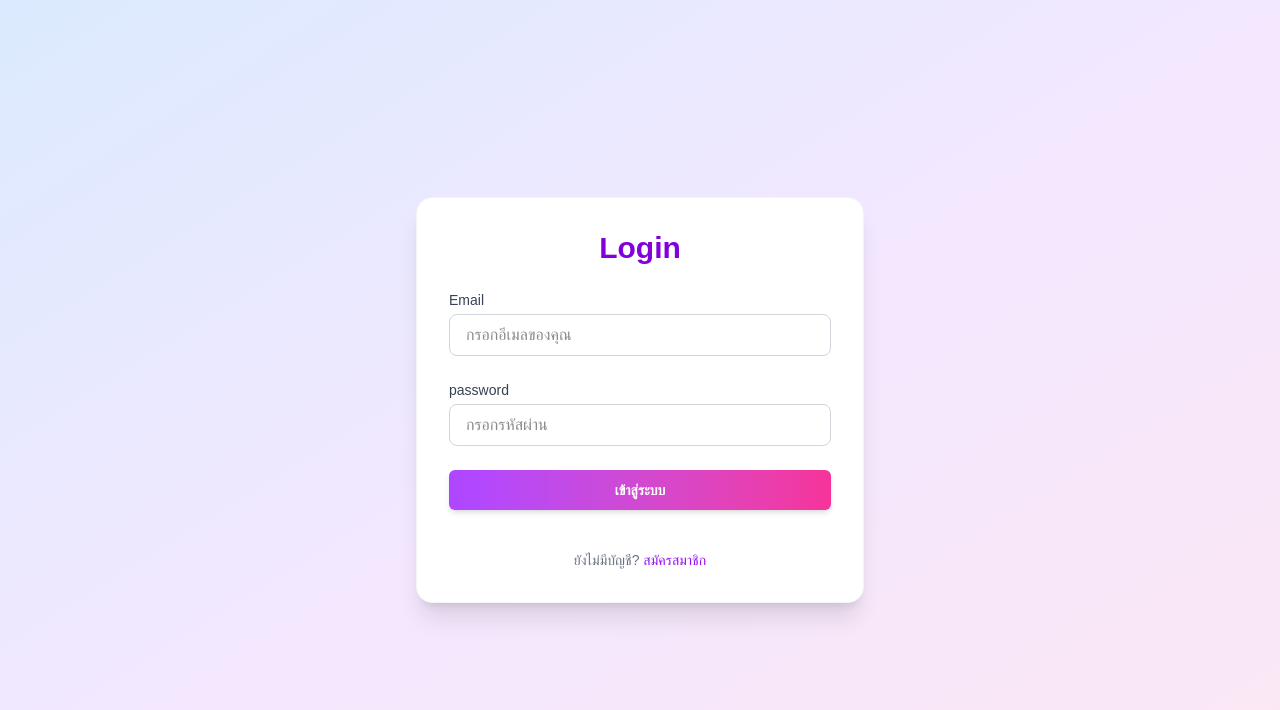
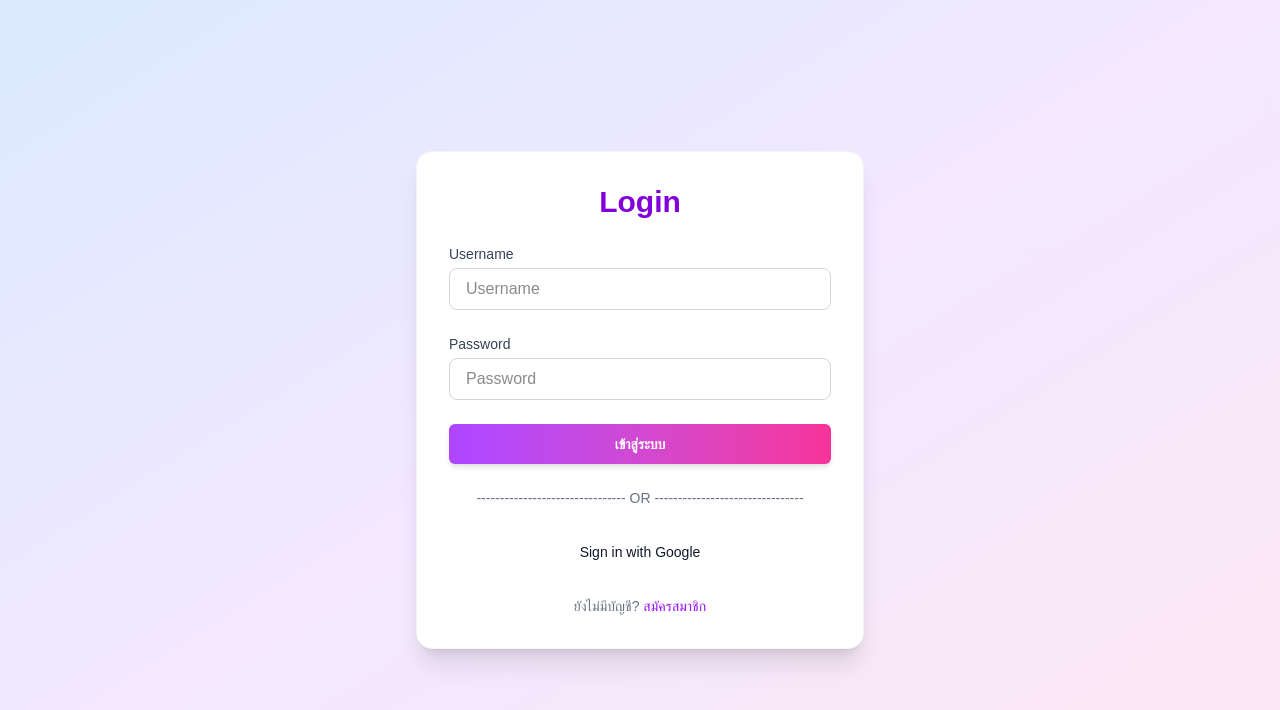
Before and after one commit to Sekiuu/ladbang-hub, a Next.js app in the folder client/: page /login in a window 1280 px wide. Shown: the top 710 px of the page. Built offline with nearby package versions, Linux system fonts and the light colour scheme.

Commit message:
sign in/login Update interfeace and Update Navbar on Login / Sing in Hiden

```diff
--- a/client/app/components/ui/NavbarWrapper.tsx
+++ b/client/app/components/ui/NavbarWrapper.tsx
@@ -4,12 +4,20 @@ import React from "react";
 import { usePathname } from "next/navigation";
 import Navbar from "./Navbar";
 
+/**
+ * NavbarWrapper conditionally hides the Navbar on specific auth pages only
+ * (login and signin). This keeps the Navbar component and layout imports
+ * intact so the Navbar code can be reused elsewhere.
+ */
 export default function NavbarWrapper(): React.ReactElement | null {
   const pathname = usePathname();
 
-  // Hide navbar on the login page
   if (!pathname) return null;
+
+  // Lock-hide the Navbar only on the login and signin routes so the component
+  // remains usable on other pages and can be imported elsewhere.
   if (pathname.startsWith("/login")) return null;
+  if (pathname.startsWith("/signin")) return null;
 
   return <Navbar />;
 }
--- a/client/app/login/page.tsx
+++ b/client/app/login/page.tsx
@@ -1,13 +1,13 @@
 "use client";
 import React from "react";
 import { useState } from "react";
+import Link from "next/link";
 import { signIn } from "next-auth/react";
 import { useRouter } from "next/navigation";
 import ButtonUI from "../components/ui/Button";
-import Navbar from "../components/ui/Navbar";
 
 export default function LoginPage() {
-  const [email, setEmail] = useState("");
+  const [username, setUsername] = useState("");
   const [password, setPassword] = useState("");
   const [isLoading, setIsLoading] = useState(false);
   const [error, setError] = useState<string | null>(null);
@@ -19,13 +19,9 @@ export default function LoginPage() {
     setError(null);
 
     try {
-      console.log({
-        email,
-        password,
-        redirect: false,
-      });
+      // Use NextAuth credentials provider for username/password.
       const result = await signIn("credentials", {
-        email,
+        username,
         password,
         redirect: false,
       });
@@ -41,6 +37,14 @@ export default function LoginPage() {
       setIsLoading(false);
     }
   };
+  React.useEffect(() => {
+    try {
+      const saved = localStorage.getItem("savedEmail");
+      if (saved) setUsername(saved);
+    } catch (e) {
+      // ignore in non-browser
+    }
+  }, []);
   return (
     <div className="min-h-screen flex items-center justify-center bg-gradient-to-br from-blue-100 via-purple-100 to-pink-100">
       <div className="w-full max-w-md p-8 bg-white rounded-2xl shadow-xl border border-gray-100">
@@ -54,16 +58,16 @@ export default function LoginPage() {
               htmlFor="email"
               className="block text-sm font-medium text-gray-700 mb-1"
             >
-              Email
+              Username
             </label>
             <input
               type="email"
               id="email"
-              value={email}
-              onChange={(e) => setEmail(e.target.value)}
+              value={username}
+              onChange={(e) => setUsername(e.target.value)}
               required
               className="w-full px-4 py-2 border border-gray-300 rounded-lg focus:outline-none focus:ring-2 focus:ring-purple-400 transition"
-              placeholder="กรอกอีเมลของคุณ"
+              placeholder="Username"
             />
           </div>
           <div>
@@ -71,7 +75,7 @@ export default function LoginPage() {
               htmlFor="password"
               className="block text-sm font-medium text-gray-700 mb-1"
             >
-              password
+              Password
             </label>
             <input
               type="password"
@@ -80,7 +84,7 @@ export default function LoginPage() {
               onChange={(e) => setPassword(e.target.value)}
               required
               className="w-full px-4 py-2 border border-gray-300 rounded-lg focus:outline-none focus:ring-2 focus:ring-purple-400 transition"
-              placeholder="กรอกรหัสผ่าน"
+              placeholder="Password"
             />
           </div>
           <ButtonUI
@@ -90,11 +94,20 @@ export default function LoginPage() {
           >
             {isLoading ? "กำลังเข้าสู่ระบบ..." : "เข้าสู่ระบบ"}
           </ButtonUI>
+          <div className="text-center text-sm text-gray-500 ">
+            -------------------------------- OR --------------------------------
+          </div>
+          <div className="text-center mt-2">
+            <ButtonUI type="button" variant="ghost" size="md" className="w-full" onClick={() => signIn("google", { callbackUrl: "/signin?from=google" })}>
+              Sign in with Google
+            </ButtonUI>
+          </div>
+
           <div className="text-center text-sm text-gray-500 mt-4">
             ยังไม่มีบัญชี?{" "}
-            <a href="#" className="text-purple-600 hover:underline">
+            <Link href="/signin" className="text-purple-600 hover:underline">
               สมัครสมาชิก
-            </a>
+            </Link>
           </div>
         </form>
       </div>
--- a/client/app/profile/page.tsx
+++ b/client/app/profile/page.tsx
@@ -37,7 +37,7 @@ export default function ProfilePage() {
                 User ID
               </label>
               <p className="mt-1 text-sm text-gray-900">
-                {session?.user?.id || "Not available"}
+                {(session?.user as any)?.id || "Not available"}
               </p>
             </div>
           </div>
--- /dev/null
+++ b/client/app/signin/page.tsx
@@ -0,0 +1,97 @@
+"use client";
+
+import React, { useState, useEffect } from "react";
+import { useRouter, useSearchParams } from "next/navigation";
+import ButtonUI from "../components/ui/Button";
+import { signIn, useSession } from "next-auth/react";
+import Link from "next/link";
+
+
+export default function Page() {
+  const [name, setName] = useState("");
+  const [email, setEmail] = useState("");
+  const [password, setPassword] = useState("");
+  const [isLoading, setIsLoading] = useState(false);
+  const [error, setError] = useState<string | null>(null);
+  const router = useRouter();
+  const searchParams = useSearchParams();
+  const from = searchParams?.get("from");
+
+  // try to read session to prefill if user came from Google OAuth
+  const { data: session } = useSession();
+
+  const handleSubmit = async (e: React.FormEvent<HTMLFormElement>) => {
+    e.preventDefault();
+    setIsLoading(true);
+    setError(null);
+    try {
+      // frontend-only scaffold: save the email so Login can prefill.
+      // Real signup should call your backend API here.
+      try {
+        localStorage.setItem("savedEmail", email);
+      } catch (e) {
+        // ignore storage errors in non-browser environments
+      }
+      // If user came from Google OAuth, send them to home; otherwise to login
+      if (from === "google") {
+        router.push("/");
+      } else {
+        router.push("/login");
+      }
+    } catch (err) {
+      setError("เกิดข้อผิดพลาดขณะสมัครสมาชิก");
+    } finally {
+      setIsLoading(false);
+    }
+  };
+
+  useEffect(() => {
+    // if user arrived via Google and is already authenticated, prefill fields
+    try {
+      if (from === "google" && session) {
+        const u = (session as any)?.user ?? (session as any);
+        if (u?.name) setName(u.name);
+        if (u?.email) setEmail(u.email);
+      }
+    } catch (e) {
+      // ignore
+    }
+  }, [from, session]);
+
+  return (
+    <div className="min-h-screen flex items-center justify-center bg-gradient-to-br from-blue-50 via-purple-50 to-pink-50">
+      <div className="w-full max-w-md p-8 bg-white rounded-2xl shadow-xl border border-gray-100">
+        <form onSubmit={handleSubmit} className="space-y-6">
+          <h2 className="text-3xl font-bold text-center text-purple-700 mb-6">Sign in</h2>
+          {error && <p className="text-red-500 text-center">{error}</p>}
+
+          <div>
+            <label htmlFor="username" className="block text-sm font-medium text-gray-700 mb-1">Username</label>
+            <input id="username" value={name} onChange={(e) => setName(e.target.value)} required className="w-full px-4 py-2 border border-gray-300 rounded-lg focus:outline-none focus:ring-2 focus:ring-purple-400" placeholder="ชื่อของคุณ" />
+          </div>
+
+          <div>
+            <label htmlFor="password" className="block text-sm font-medium text-gray-700 mb-1">Password</label>
+            <input id="password" type="password" value={password} onChange={(e) => setPassword(e.target.value)} required className="w-full px-4 py-2 border border-gray-300 rounded-lg focus:outline-none focus:ring-2 focus:ring-purple-400" placeholder="รหัสผ่านอย่างน้อย 8 ตัว" />
+          </div>
+
+          <ButtonUI type="submit" disabled={isLoading} className="w-full py-2 bg-gradient-to-r from-purple-500 to-pink-500 text-white font-semibold rounded-lg shadow-md hover:from-purple-600 hover:to-pink-600 transition">
+            {isLoading ? "กำลังสมัคร..." : "สมัครสมาชิก"}
+          </ButtonUI>
+
+          <div className="text-center text-sm text-gray-500 ">
+            -------------------------------- OR --------------------------------
+          <div className="text-center mt-2">
+            <ButtonUI type="button" variant="ghost" size="md" className="w-full" onClick={() => signIn("google", { callbackUrl: "/" })}>Sign in with Google</ButtonUI>
+          </div>
+
+          </div>
+        </form>
+        <div className="text-center text-sm text-gray-500 mt-4">
+          มีบัญชีอยู่แล้ว? {" "}
+          <Link href="/login" className="text-purple-600 hover:underline">เข้าสู่ระบบ</Link>
+        </div>
+      </div>
+    </div>
+  );
+}
```
